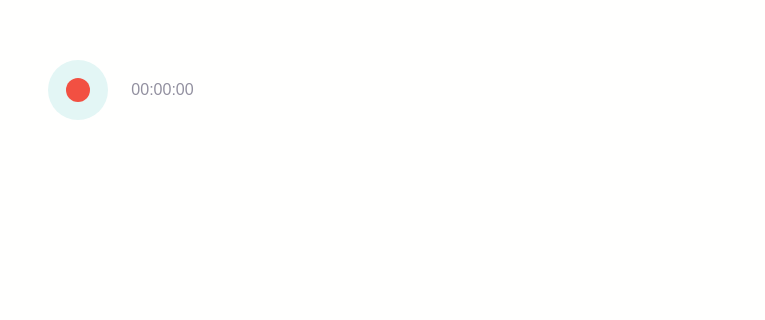
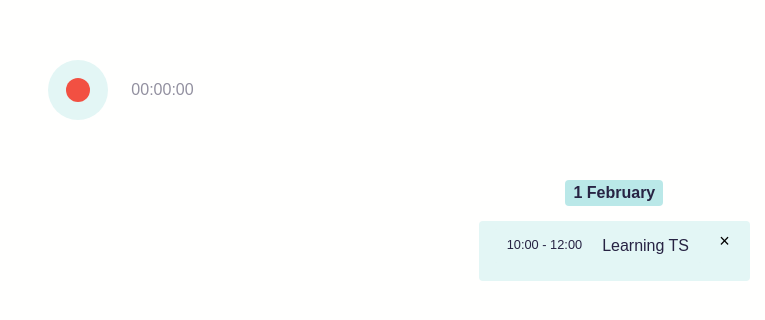
Before and after one commit to blackkeyboard141/timeline_react_ts, a React (Create React App) app: page / in a window 1280 px wide. Shown: the top 320 px of the page, without its empty margins (515-1280 px from the left). Built offline with nearby package versions, Linux system fonts and the light colour scheme.

Commit message:
addedCalender UI

```diff
--- a/src/components/App/App.tsx
+++ b/src/components/App/App.tsx
@@ -2,11 +2,13 @@
 
 import "./App.css";
 import Recorder from "../Recorder";
+import Calendar from "../Calendar";
 
 function App() {
   return (
     <div className="App">
       <Recorder />
+      <Calendar />
     </div>
   );
 }
--- /dev/null
+++ b/src/components/Calendar/Calendar.css
@@ -0,0 +1,66 @@
+.calendar {
+  display: flex;
+  flex-direction: row-reverse;
+  margin: 0 15px;
+  padding: 20px 0;
+  overflow-x: auto;
+}
+
+.calendar-day {
+  flex: 0 0 300px;
+  padding: 0 20px;
+}
+
+.calendar-day-label {
+  font-size: 16px;
+  margin: 0 0 15px;
+  text-align: center;
+}
+
+.calendar-day-label span {
+  background: #bae8e8;
+  border-radius: 4px;
+  color: #272343;
+  display: inline-block;
+  font-weight: bold;
+  padding: 4px 8px;
+}
+
+.calendar-event {
+  align-items: flex-start;
+  background: #e3f6f5;
+  border-radius: 4px;
+  display: flex;
+  justify-content: space-between;
+  flex-wrap: wrap;
+  margin: 0 0 10px;
+  padding: 8px 14px;
+}
+
+.calendar-event-info {
+  flex-grow: 1;
+  flex-basis: 82%;
+  line-height: 23px;
+}
+
+.calendar-event-time {
+  font-size: 0.8em;
+}
+
+.calendar-event-delete-button {
+  appearance: none;
+  background: none;
+  border: 0;
+  cursor: pointer;
+  flex-shrink: 0;
+  height: 23px;
+  font-size: 18px;
+  line-height: 20px;
+  margin: 0 0 0 10px;
+  padding: 0;
+  width: 23px;
+}
+
+.calendar-event-title {
+  margin-left: 20px;
+}
--- /dev/null
+++ b/src/components/Calendar/Calendar.tsx
@@ -0,0 +1,25 @@
+import React from "react";
+import "./Calendar.css";
+
+const Calendar = () => {
+  return (
+    <div className="calendar">
+      <div className="calender-day">
+        <div className="calendar-day-label">
+          <span>1 February</span>
+        </div>
+        <div className="calendar-events">
+          <div className="calendar-event">
+            <div className="calendar-event">
+              <div className="calendar-event-time">10:00 - 12:00</div>
+              <div className="calendar-event-title">Learning TS</div>
+            </div>
+            <button className="calendar-event-delete-button">&times;</button>
+          </div>
+        </div>
+      </div>
+    </div>
+  );
+};
+
+export default Calendar;
--- /dev/null
+++ b/src/components/Calendar/index.ts
@@ -0,0 +1 @@
+export { default } from "./Calendar";
--- a/src/components/Recorder/Recorder.tsx
+++ b/src/components/Recorder/Recorder.tsx
@@ -4,22 +4,24 @@
 import cx from "classnames";
 import { start, stop, selectDateStart } from "../../redux/recorder";
 
-const addZero = (num: number) => (num < 10 ? `0${num}` : `${num}`);
+const addZero = (num: number) => (num < 10 ? `0${num}` : `${num}`); //adding leading zero to single digits
 
 const Recorder = () => {
   const dispatch = useDispatch(); // from redux
 
-  const dateStart = useSelector(selectDateStart);
+  const dateStart = useSelector(selectDateStart); //not sure what selector is
 
-  const started = dateStart !== "";
-  let interval = useRef<number>(0);
-  const [, setCount] = useState<number>(0); //using react hooks
+  const started: boolean = dateStart !== ""; //
+  let interval = useRef<number>(0); // not sure what useRef is
+  const [, setCount] = useState<number>(0); //using react hooks to get state
 
   const handleClick = () => {
     if (started) {
+      //already started, pressed to stop
       window.clearInterval(interval.current);
       dispatch(stop());
     } else {
+      //starting
       dispatch(start());
       interval.current = window.setInterval(() => {
         setCount((count) => count + 1);
@@ -34,6 +36,7 @@
     };
   }, []);
 
+  //calculating when the button was pressed and current time
   let seconds = started
     ? Math.floor((Date.now() - new Date(dateStart).getTime()) / 1000)
     : 0;
@@ -44,7 +47,12 @@
   seconds -= minutes * 60;
 
   return (
-    <div className={cx("recorder", { "recorder-started": started })}>
+    <div
+      className={cx("recorder", {
+        //cs is used to change classnames based on condition
+        "recorder-started": started,
+      })}
+    >
       <button className="recorder-record" onClick={handleClick}>
         <span></span>
       </button>
```
